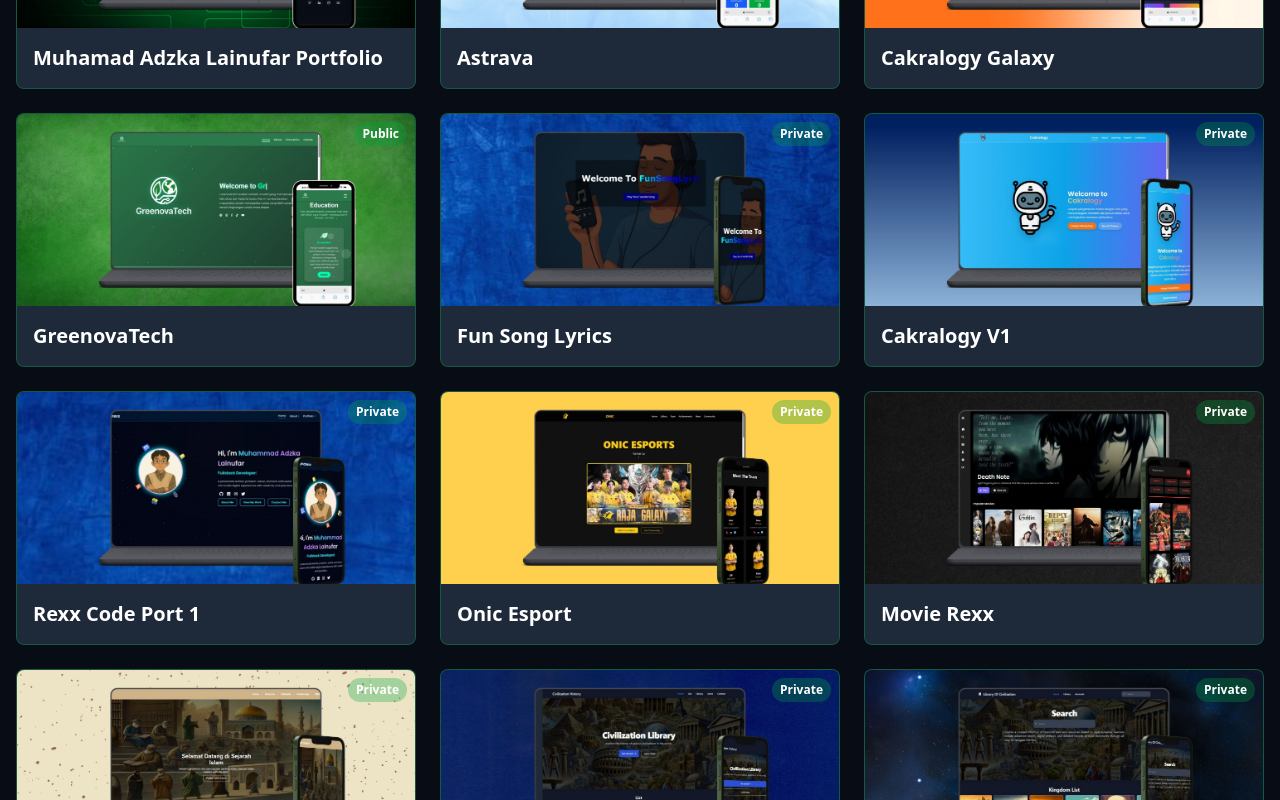
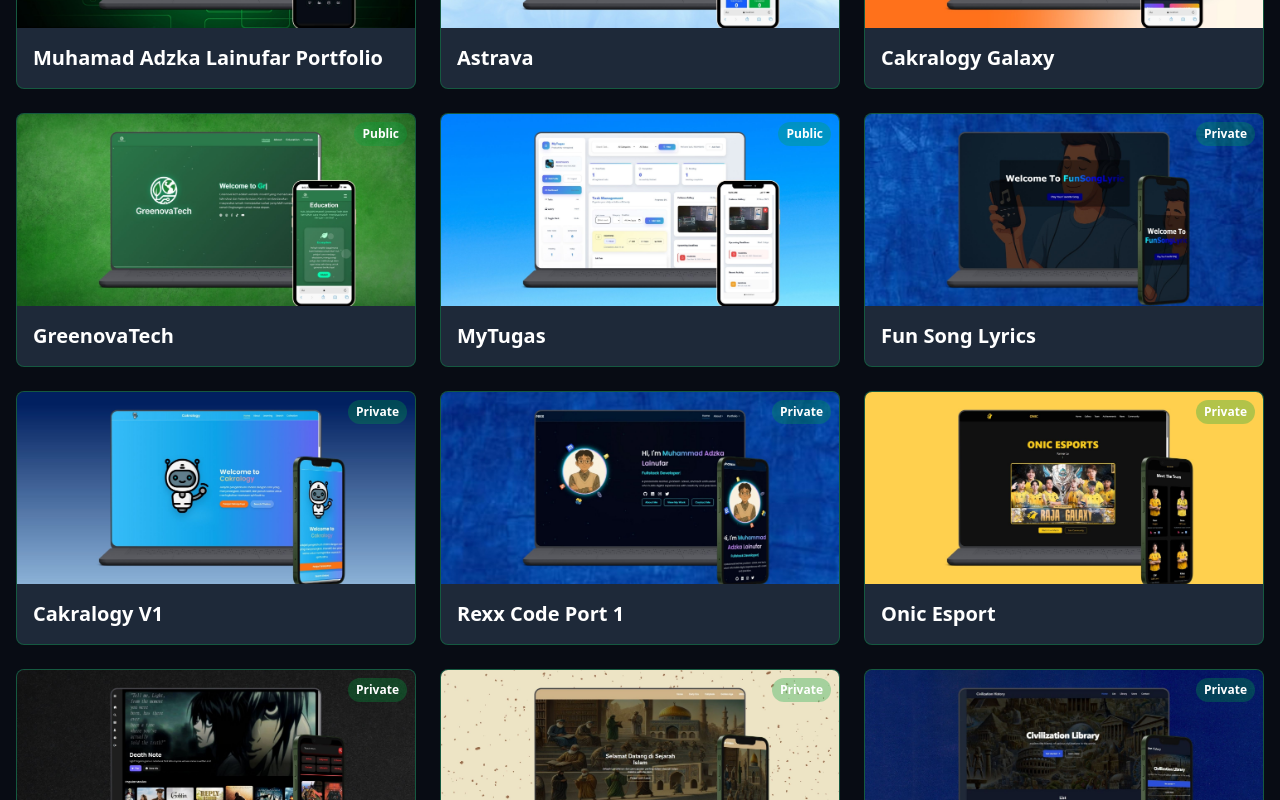
Before and after one commit to Rexxscode/RexxscodePortfolio, a React (Vite) app: page / in a window 1280 px wide. Shown: the part 7260-8060 px from the top of the page. Built offline with nearby package versions, Linux system fonts and the light colour scheme.

Commit message:
update fitur atau perbaikan

```diff
--- a/src/components/Projects.jsx
+++ b/src/components/Projects.jsx
@@ -20,6 +20,7 @@ import RexxyAdzka from "../assets/PROJECT/15.jpg"
 import Astrava from "../assets/PROJECT/16.jpg"
 import CakralogyITECHNO from "../assets/PROJECT/17.jpg"
 import GreenovaTech from "../assets/PROJECT/18.jpg"
+import MyTugas from "../assets/PROJECT/19.jpg"
 
 const projects = [
   {
@@ -47,7 +48,14 @@ const projects = [
     name: "GreenovaTech",
     img: GreenovaTech,
     desc: "Sustainable Technology Solutions for Modern Digital Ecosystems",
-    tech: ["Bootstrap", "TailwROJECT", "JavaScript"],
+    tech: ["Bootstrap", "TailwindCSS", "JavaScript"],
+    type: "Public",
+  },
+  {
+    name: "MyTugas",
+    img: MyTugas,
+    desc: "To-Do List Application",
+  tech: ["Bootstrap", "PHP", "MySQL"],
     type: "Public",
   },
   {
```
Also changed, not shown: src/assets/PROJECT/19.jpg (added).
